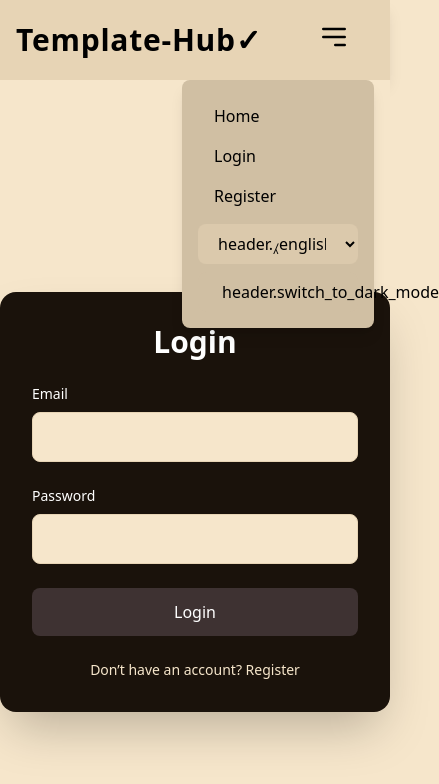
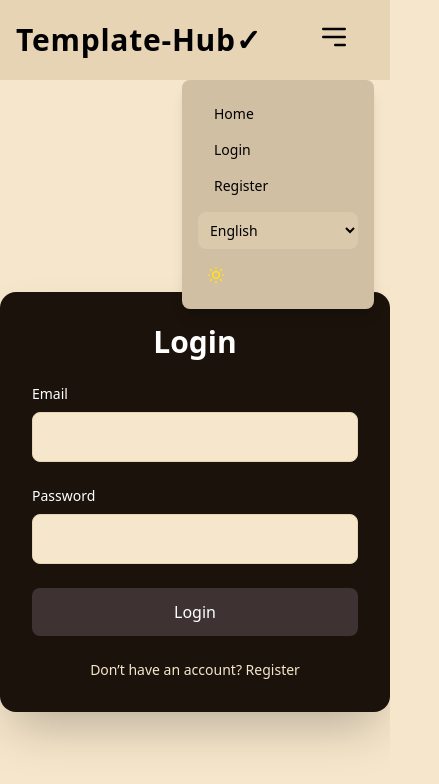
Before and after one commit to Orka-kun/Template-hub, a React (Vite) app in the folder client/: page /login in a window 390 px wide. Both pictures are taken after a click on the button 358 px from the left and 37 px from the top of the page. Shown: the top 784 px of the page, 439 px wide, since content can reach past the window. Built offline with nearby package versions, Linux system fonts and the light colour scheme.

Commit message:
Update Header.jsx

```diff
--- a/client/src/pages/Header.jsx
+++ b/client/src/pages/Header.jsx
@@ -259,12 +259,13 @@ function Header({ changeLanguage }) {
               <div
                 style={{
                   backgroundColor: `color-mix(in srgb, var(--header-bg-from) 90%, black)`,
+                  color: `var(--header-text)`,
                 }}
                 className="absolute top-20 right-4 w-48 rounded-lg shadow-lg p-4 md:hidden z-50"
               >
                 <Link
                   to="/"
-                  className="block px-4 py-2 hover:opacity-80 rounded"
+                  className="block px-4 py-2 hover:opacity-80 rounded text-sm"
                   onClick={() => setIsMenuOpen(false)}
                 >
                   {t('header.home')}
@@ -273,7 +274,7 @@ function Header({ changeLanguage }) {
                   <>
                     <Link
                       to="/personal"
-                      className="block px-4 py-2 hover:opacity-80 rounded"
+                      className="block px-4 py-2 hover:opacity-80 rounded text-sm"
                       onClick={() => setIsMenuOpen(false)}
                     >
                       {t('header.personal')}
@@ -283,8 +284,8 @@ function Header({ changeLanguage }) {
                         handleLogout();
                         setIsMenuOpen(false);
                       }}
-                      style={{ backgroundColor: '#b91c1c' }}
-                      className="block w-full text-left px-4 py-2 hover:opacity-80 rounded"
+                      style={{ backgroundColor: '#b91c1c', color: '#ffffff' }}
+                      className="block w-full text-left px-4 py-2 hover:opacity-80 rounded text-sm"
                     >
                       {t('header.logout')}
                     </button>
@@ -293,14 +294,14 @@ function Header({ changeLanguage }) {
                   <>
                     <Link
                       to="/login"
-                      className="block px-4 py-2 hover:opacity-80 rounded"
+                      className="block px-4 py-2 hover:opacity-80 rounded text-sm"
                       onClick={() => setIsMenuOpen(false)}
                     >
                       {t('header.login')}
                     </Link>
                     <Link
                       to="/register"
-                      className="block px-4 py-2 hover:opacity-80 rounded"
+                      className="block px-4 py-2 hover:opacity-80 rounded text-sm"
                       onClick={() => setIsMenuOpen(false)}
                     >
                       {t('header.register')}
@@ -317,8 +318,11 @@ function Header({ changeLanguage }) {
                     backgroundColor: `color-mix(in srgb, var(--header-bg-from) 95%, black)`,
                     borderColor: `var(--border-color)`,
                     color: `var(--header-text)`,
+                    width: '100%',
+                    padding: '0.5rem',
+                    fontSize: '0.875rem',
                   }}
-                  className="w-full px-4 py-2 mt-2 rounded-lg focus:outline-none focus:ring-2 focus:ring-pink-400"
+                  className="mt-2 rounded-lg focus:outline-none focus:ring-2 focus:ring-pink-400 transition duration-300"
                 >
                   <option
                     style={{
@@ -327,7 +331,7 @@ function Header({ changeLanguage }) {
                     }}
                     value="en"
                   >
-                    {t('header.⁁english')}
+                    {t('header.english')}
                   </option>
                   <option
                     style={{
@@ -346,13 +350,15 @@ function Header({ changeLanguage }) {
                   }}
                   style={{
                     backgroundColor: `color-mix(in srgb, var(--header-bg-from) 90%, black)`,
+                    color: `var(--header-text)`,
+                    width: '100%',
+                    padding: '0.5rem',
                   }}
-                  className="w-full flex items-center px-4 py-2 mt-2 rounded-lg hover:opacity-80 transition duration-300 focus:outline-none focus:ring-2 focus:ring-pink-400"
+                  className="mt-2 rounded-lg hover:opacity-80 transition duration-300 focus:outline-none focus:ring-2 focus:ring-pink-400"
                   aria-label={theme === 'light' ? t('header.switch_to_dark_mode') : t('header.switch_to_light_mode')}
                 >
                   {theme === 'light' ? (
-                    <>
-                      <svg className="w-6 h-6 text-yellow-300 mr-2" fill="none" stroke="currentColor" viewBox="0 0 24 24">
+                    <svg className="w-5 h-5 text-yellow-300" fill="none" stroke="currentColor" viewBox="0 0 24 24">
                       <path
                         strokeLinecap="round"
                         strokeLinejoin="round"
@@ -360,11 +366,8 @@ function Header({ changeLanguage }) {
                         d="M12 3v1m0 16v1m9-9h-1M4 12H3m15.364 6.364l-.707-.707M6.343 6.343l-.707-.707m12.728 0l-.707.707M6.343 17.657l-.707.707M16 12a4 4 0 11-8 0 4 4 0 018 0z"
                       />
                     </svg>
-                      {t('header.switch_to_dark_mode')}
-                    </>
                   ) : (
-                    <>
-                      <svg className="w-6 h-6 text-gray-300 mr-2" fill="none" stroke="currentColor" viewBox="0 0 24 24">
+                    <svg className="w-5 h-5 text-gray-300" fill="none" stroke="currentColor" viewBox="0 0 24 24">
                       <path
                         strokeLinecap="round"
                         strokeLinejoin="round"
@@ -372,8 +375,6 @@ function Header({ changeLanguage }) {
                         d="M20.354 15.354A9 9 0 018.646 3.646 9.003 9.003 0 0012 21a9.003 9.003 0 008.354-5.646z"
                       />
                     </svg>
-                      {t('header.switch_to_light_mode')}
-                    </>
                   )}
                 </button>
               </div>
@@ -386,6 +387,7 @@ function Header({ changeLanguage }) {
 }
 
 export default Header;
+
 // import React, { useState, useEffect, useCallback } from 'react';
 // import { useTranslation } from 'react-i18next';
 // import { Link, useNavigate } from 'react-router-dom';
@@ -423,7 +425,7 @@ export default Header;
 //   const memoizedLogout = useCallback(logout, []);
 
 //   useEffect(() => {
-//     document.documentElement.classList.toggle('dark', theme === 'dark');
+//     document.body.classList.toggle('dark', theme === 'dark');
 //   }, [theme]);
 
 //   const fetchProfile = useCallback(
@@ -437,7 +439,7 @@ export default Header;
 //         setTheme(fetchedTheme);
 //         setLanguage(fetchedLanguage);
 //         i18n.changeLanguage(fetchedLanguage);
-//         document.documentElement.classList.toggle('dark', fetchedTheme === 'dark');
+//         document.body.classList.toggle('dark', fetchedTheme === 'dark');
 //         localStorage.setItem('theme', fetchedTheme);
 //         localStorage.setItem('language', fetchedLanguage);
 //       } catch (err) {
@@ -461,7 +463,7 @@ export default Header;
 //     debounce(async () => {
 //       const newTheme = theme === 'light' ? 'dark' : 'light';
 //       setTheme(newTheme);
-//       document.documentElement.classList.toggle('dark', newTheme === 'dark');
+//       document.body.classList.toggle('dark', newTheme === 'dark');
 //       localStorage.setItem('theme', newTheme);
 
 //       if (auth?.token) {
@@ -520,62 +522,123 @@ export default Header;
 //   };
 
 //   return (
-//     <header className="bg-gradient-to-r from-teal-700 to-teal-600 dark:from-indigo-900 dark:to-indigo-800 text-white dark:text-gray-100 shadow-lg">
+//     <header
+//       style={{
+//         background: `linear-gradient(to right, var(--header-bg-from), var(--header-bg-to))`,
+//         color: `var(--header-text)`,
+//       }}
+//       className="shadow-lg"
+//     >
 //       <div className="max-w-7xl mx-auto px-4 sm:px-6 lg:px-8">
 //         <div className="flex justify-between items-center h-20">
-//           <h1 className="text-3xl font-bold tracking-wide text-teal-100 dark:text-indigo-200">{t('app.title')}✓</h1>
+//           <h1 className="text-3xl font-bold tracking-wide">{t('app.title')}✓</h1>
 
-//           {error && <p className="text-red-300 text-sm absolute top-6 right-6 bg-red-900/50 dark:bg-red-800/50 p-2 rounded">{error}</p>}
+//           {error && (
+//             <p
+//               style={{ backgroundColor: 'rgba(220, 38, 38, 0.5)', color: '#fee2e2' }}
+//               className="text-sm absolute top-6 right-6 p-2 rounded"
+//             >
+//               {error}
+//             </p>
+//           )}
 
 //           <div className="flex items-center space-x-6">
 //             <nav className="hidden md:flex items-center space-x-6">
-//               <Link to="/" className="hover:text-teal-100 dark:hover:text-indigo-200 transition duration-300 font-semibold">{t('header.home')}</Link>
+//               <Link to="/" className="hover:opacity-80 transition duration-300 font-semibold">
+//                 {t('header.home')}
+//               </Link>
 //               {auth?.token ? (
 //                 <>
-//                   <Link to="/personal" className="hover:text-teal-100 dark:hover:text-indigo-200 transition duration-300 font-semibold">{t('header.personal')}</Link>
+//                   <Link to="/personal" className="hover:opacity-80 transition duration-300 font-semibold">
+//                     {t('header.personal')}
+//                   </Link>
 //                   <button
 //                     onClick={handleLogout}
-//                     className="hover:text-red-300 dark:hover:text-red-200 transition duration-300 font-semibold"
+//                     style={{ color: '#f87171' }}
+//                     className="hover:opacity-80 transition duration-300 font-semibold"
 //                   >
 //                     {t('header.logout')}
 //                   </button>
 //                 </>
 //               ) : (
 //                 <>
-//                   <Link to="/login" className="hover:text-blue-300 dark:hover:text-blue-200 transition duration-300 font-semibold">{t('header.login')}</Link>
-//                   <Link to="/register" className="hover:text-blue-300 dark:hover:text-blue-200 transition duration-300 font-semibold">{t('header.register')}</Link>
+//                   <Link
+//                     to="/login"
+//                     style={{ color: `var(--accent-color)` }}
+//                     className="hover:opacity-80 transition duration-300 font-semibold"
+//                   >
+//                     {t('header.login')}
+//                   </Link>
+//                   <Link
+//                     to="/register"
+//                     style={{ color: `var(--accent-color)` }}
+//                     className="hover:opacity-80 transition duration-300 font-semibold"
+//                   >
+//                     {t('header.register')}
+//                   </Link>
 //                 </>
 //               )}
 //               <select
 //                 value={language}
 //                 onChange={(e) => handleLanguageChange(e.target.value)}
-//                 className="bg-teal-800 dark:bg-indigo-700 text-white dark:text-gray-100 px-4 py-2 rounded-lg border border-teal-600 dark:border-indigo-600 focus:outline-none focus:ring-2 focus:ring-teal-400 dark:focus:ring-indigo-400 transition duration-300"
+//                 style={{
+//                   backgroundColor: `color-mix(in srgb, var(--header-bg-from) 90%, black)`,
+//                   borderColor: `var(--border-color)`,
+//                   color: `var(--header-text)`,
+//                 }}
+//                 className="px-4 py-2 rounded-lg focus:outline-none focus:ring-2 focus:ring-pink-400 transition duration-300"
 //               >
-//                 <option value="en" className="bg-teal-800 dark:bg-indigo-700">{t('header.english')}</option>
-//                 <option value="es" className="bg-teal-800 dark:bg-indigo-700">{t('header.spanish')}</option>
+//                 <option
+//                   style={{
+//                     backgroundColor: `color-mix(in srgb, var(--header-bg-from) 90%, black)`,
+//                     color: `var(--header-text)`,
+//                   }}
+//                   value="en"
+//                 >
+//                   {t('header.english')}
+//                 </option>
+//                 <option
+//                   style={{
+//                     backgroundColor: `color-mix(in srgb, var(--header-bg-from) 90%, black)`,
+//                     color: `var(--header-text)`,
+//                   }}
+//                   value="es"
+//                 >
+//                   {t('header.spanish')}
+//                 </option>
 //               </select>
 //               <button
 //                 onClick={toggleTheme}
-//                 className="p-2 rounded-lg bg-teal-700 dark:bg-indigo-700 hover:bg-teal-600 dark:hover:bg-indigo-600 transition duration-300 focus:outline-none focus:ring-2 focus:ring-teal-400 dark:focus:ring-indigo-400"
+//                 style={{
+//                   backgroundColor: `color-mix(in srgb, var(--header-bg-from) 90%, black)`,
+//                 }}
+//                 className="p-2 rounded-lg hover:opacity-80 transition duration-300 focus:outline-none focus:ring-2 focus:ring-pink-400"
 //                 aria-label={theme === 'light' ? t('header.switch_to_dark_mode') : t('header.switch_to_light_mode')}
 //               >
 //                 {theme === 'light' ? (
-//                   <svg className="w-6 h-6 text-yellow-300 dark:text-yellow-200" fill="none" stroke="currentColor" viewBox="0 0 24 24">
-//                     <path strokeLinecap="round" strokeLinejoin="round" strokeWidth={2} d="M12 3v1m0 16v1m9-9h-1M4 12H3m15.364 6.364l-.707-.707M6.343 6.343l-.707-.707m12.728 0l-.707.707M6.343 17.657l-.707.707M16 12a4 4 0 11-8 0 4 4 0 018 0z" />
+//                   <svg className="w-6 h-6 text-yellow-300" fill="none" stroke="currentColor" viewBox="0 0 24 24">
+//                     <path
+//                       strokeLinecap="round"
+//                       strokeLinejoin="round"
+//                       strokeWidth={2}
+//                       d="M12 3v1m0 16v1m9-9h-1M4 12H3m15.364 6.364l-.707-.707M6.343 6.343l-.707-.707m12.728 0l-.707.707M6.343 17.657l-.707.707M16 12a4 4 0 11-8 0 4 4 0 018 0z"
+//                     />
 //                   </svg>
 //                 ) : (
-//                   <svg className="w-6 h-6 text-gray-300 dark:text-gray-200" fill="none" stroke="currentColor" viewBox="0 0 24 24">
-//                     <path strokeLinecap="round" strokeLinejoin="round" strokeWidth={2} d="M20.354 15.354A9 9 0 018.646 3.646 9.003 9.003 0 0012 21a9.003 9.003 0 008.354-5.646z" />
+//                   <svg className="w-6 h-6 text-gray-300" fill="none" stroke="currentColor" viewBox="0 0 24 24">
+//                     <path
+//                       strokeLinecap="round"
+//                       strokeLinejoin="round"
+//                       strokeWidth={2}
+//                       d="M20.354 15.354A9 9 0 018.646 3.646 9.003 9.003 0 0012 21a9.003 9.003 0 008.354-5.646z"
+//                     />
 //                   </svg>
 //                 )}
 //               </button>
 //             </nav>
 
 //             <div className="md:hidden">
-//               <button
-//                 onClick={() => setIsMenuOpen(!isMenuOpen)}
-//                 className="text-white dark:text-gray-100 focus:outline-none"
-//               >
+//               <button onClick={() => setIsMenuOpen(!isMenuOpen)} className="focus:outline-none">
 //                 <svg className="w-8 h-8" fill="none" stroke="currentColor" viewBox="0 0 24 24">
 //                   <path strokeLinecap="round" strokeLinejoin="round" strokeWidth={2} d="M4 6h16M4 12h16m-7 6h7" />
 //                 </svg>
@@ -583,48 +646,121 @@ export default Header;
 //             </div>
 
 //             {isMenuOpen && (
-//               <div className="absolute top-20 right-4 w-48 bg-teal-800 dark:bg-indigo-700 rounded-lg shadow-lg p-4 md:hidden z-50">
-//                 <Link to="/" className="block px-4 py-2 hover:bg-teal-700 dark:hover:bg-indigo-600 rounded text-white dark:text-gray-100" onClick={() => setIsMenuOpen(false)}>{t('header.home')}</Link>
+//               <div
+//                 style={{
+//                   backgroundColor: `color-mix(in srgb, var(--header-bg-from) 90%, black)`,
+//                 }}
+//                 className="absolute top-20 right-4 w-48 rounded-lg shadow-lg p-4 md:hidden z-50"
+//               >
+//                 <Link
+//                   to="/"
+//                   className="block px-4 py-2 hover:opacity-80 rounded"
+//                   onClick={() => setIsMenuOpen(false)}
+//                 >
+//                   {t('header.home')}
+//                 </Link>
 //                 {auth?.token ? (
 //                   <>
-//                     <Link to="/personal" className="block px-4 py-2 hover:bg-teal-700 dark:hover:bg-indigo-600 rounded text-white dark:text-gray-100" onClick={() => setIsMenuOpen(false)}>{t('header.personal')}</Link>
+//                     <Link
+//                       to="/personal"
+//                       className="block px-4 py-2 hover:opacity-80 rounded"
+//                       onClick={() => setIsMenuOpen(false)}
+//                     >
+//                       {t('header.personal')}
+//                     </Link>
 //                     <button
-//                       onClick={() => { handleLogout(); setIsMenuOpen(false); }}
-//                       className="block w-full text-left px-4 py-2 hover:bg-red-700 dark:hover:bg-red-600 rounded text-white dark:text-gray-100"
+//                       onClick={() => {
+//                         handleLogout();
+//                         setIsMenuOpen(false);
+//                       }}
+//                       style={{ backgroundColor: '#b91c1c' }}
+//                       className="block w-full text-left px-4 py-2 hover:opacity-80 rounded"
 //                     >
 //                       {t('header.logout')}
 //                     </button>
 //                   </>
 //                 ) : (
 //                   <>
-//                     <Link to="/login" className="block px-4 py-2 hover:bg-teal-700 dark:hover:bg-indigo-600 rounded text-white dark:text-gray-100" onClick={() => setIsMenuOpen(false)}>{t('header.login')}</Link>
-//                     <Link to="/register" className="block px-4 py-2 hover:bg-teal-700 dark:hover:bg-indigo-600 rounded text-white dark:text-gray-100" onClick={() => setIsMenuOpen(false)}>{t('header.register')}</Link>
+//                     <Link
+//                       to="/login"
+//                       className="block px-4 py-2 hover:opacity-80 rounded"
+//                       onClick={() => setIsMenuOpen(false)}
+//                     >
+//                       {t('header.login')}
+//                     </Link>
+//                     <Link
+//                       to="/register"
+//                       className="block px-4 py-2 hover:opacity-80 rounded"
+//                       onClick={() => setIsMenuOpen(false)}
+//                     >
+//                       {t('header.register')}
+//                     </Link>
 //                   </>
 //                 )}
 //                 <select
 //                   value={language}
-//                   onChange={(e) => { handleLanguageChange(e.target.value); setIsMenuOpen(false); }}
-//                   className="w-full bg-teal-700 dark:bg-indigo-600 text-white dark:text-gray-100 px-4 py-2 mt-2 rounded-lg border border-teal-600 dark:border-indigo-600 focus:outline-none focus:ring-2 focus:ring-teal-400 dark:focus:ring-indigo-400"
+//                   onChange={(e) => {
+//                     handleLanguageChange(e.target.value);
+//                     setIsMenuOpen(false);
+//                   }}
+//                   style={{
+//                     backgroundColor: `color-mix(in srgb, var(--header-bg-from) 95%, black)`,
+//                     borderColor: `var(--border-color)`,
+//                     color: `var(--header-text)`,
+//                   }}
+//                   className="w-full px-4 py-2 mt-2 rounded-lg focus:outline-none focus:ring-2 focus:ring-pink-400"
 //                 >
-//                   <option value="en" className="bg-teal-700 dark:bg-indigo-600">{t('header.english')}</option>
-//                   <option value="es" className="bg-teal-700 dark:bg-indigo-600">{t('header.spanish')}</option>
+//                   <option
+//                     style={{
+//                       backgroundColor: `color-mix(in srgb, var(--header-bg-from) 95%, black)`,
+//                       color: `var(--header-text)`,
+//                     }}
+//                     value="en"
+//                   >
+//                     {t('header.⁁english')}
+//                   </option>
+//                   <option
+//                     style={{
+//                       backgroundColor: `color-mix(in srgb, var(--header-bg-from) 95%, black)`,
+//                       color: `var(--header-text)`,
+//                     }}
+//                     value="es"
+//                   >
+//                     {t('header.spanish')}
+//                   </option>
 //                 </select>
 //                 <button
-//                   onClick={() => { toggleTheme(); setIsMenuOpen(false); }}
-//                   className="w-full flex items-center px-4 py-2 mt-2 rounded-lg bg-teal-700 dark:bg-indigo-600 hover:bg-teal-600 dark:hover:bg-indigo-500 transition duration-300 focus:outline-none focus:ring-2 focus:ring-teal-400 dark:focus:ring-indigo-400 text-white dark:text-gray-100"
+//                   onClick={() => {
+//                     toggleTheme();
+//                     setIsMenuOpen(false);
+//                   }}
+//                   style={{
+//                     backgroundColor: `color-mix(in srgb, var(--header-bg-from) 90%, black)`,
+//                   }}
+//                   className="w-full flex items-center px-4 py-2 mt-2 rounded-lg hover:opacity-80 transition duration-300 focus:outline-none focus:ring-2 focus:ring-pink-400"
 //                   aria-label={theme === 'light' ? t('header.switch_to_dark_mode') : t('header.switch_to_light_mode')}
 //                 >
 //                   {theme === 'light' ? (
 //                     <>
-//                       <svg className="w-6 h-6 text-yellow-300 dark:text-yellow-200 mr-2" fill="none" stroke="currentColor" viewBox="0 0 24 24">
-//                         <path strokeLinecap="round" strokeLinejoin="round" strokeWidth={2} d="M12 3v1m0 16v1m9-9h-1M4 12H3m15.364 6.364l-.707-.707M6.343 6.343l-.707-.707m12.728 0l-.707.707M6.343 17.657l-.707.707M16 12a4 4 0 11-8 0 4 4 0 018 0z" />
+//                       <svg className="w-6 h-6 text-yellow-300 mr-2" fill="none" stroke="currentColor" viewBox="0 0 24 24">
+//                         <path
+//                           strokeLinecap="round"
+//                           strokeLinejoin="round"
+//                           strokeWidth={2}
+//                           d="M12 3v1m0 16v1m9-9h-1M4 12H3m15.364 6.364l-.707-.707M6.343 6.343l-.707-.707m12.728 0l-.707.707M6.343 17.657l-.707.707M16 12a4 4 0 11-8 0 4 4 0 018 0z"
+//                         />
 //                       </svg>
 //                       {t('header.switch_to_dark_mode')}
 //                     </>
 //                   ) : (
 //                     <>
-//                       <svg className="w-6 h-6 text-gray-300 dark:text-gray-200 mr-2" fill="none" stroke="currentColor" viewBox="0 0 24 24">
-//                         <path strokeLinecap="round" strokeLinejoin="round" strokeWidth={2} d="M20.354 15.354A9 9 0 018.646 3.646 9.003 9.003 0 0012 21a9.003 9.003 0 008.354-5.646z" />
+//                       <svg className="w-6 h-6 text-gray-300 mr-2" fill="none" stroke="currentColor" viewBox="0 0 24 24">
+//                         <path
+//                           strokeLinecap="round"
+//                           strokeLinejoin="round"
+//                           strokeWidth={2}
+//                           d="M20.354 15.354A9 9 0 018.646 3.646 9.003 9.003 0 0012 21a9.003 9.003 0 008.354-5.646z"
+//                         />
 //                       </svg>
 //                       {t('header.switch_to_light_mode')}
 //                     </>
```
Lines whose indentation alone changed are shown as unchanged.
